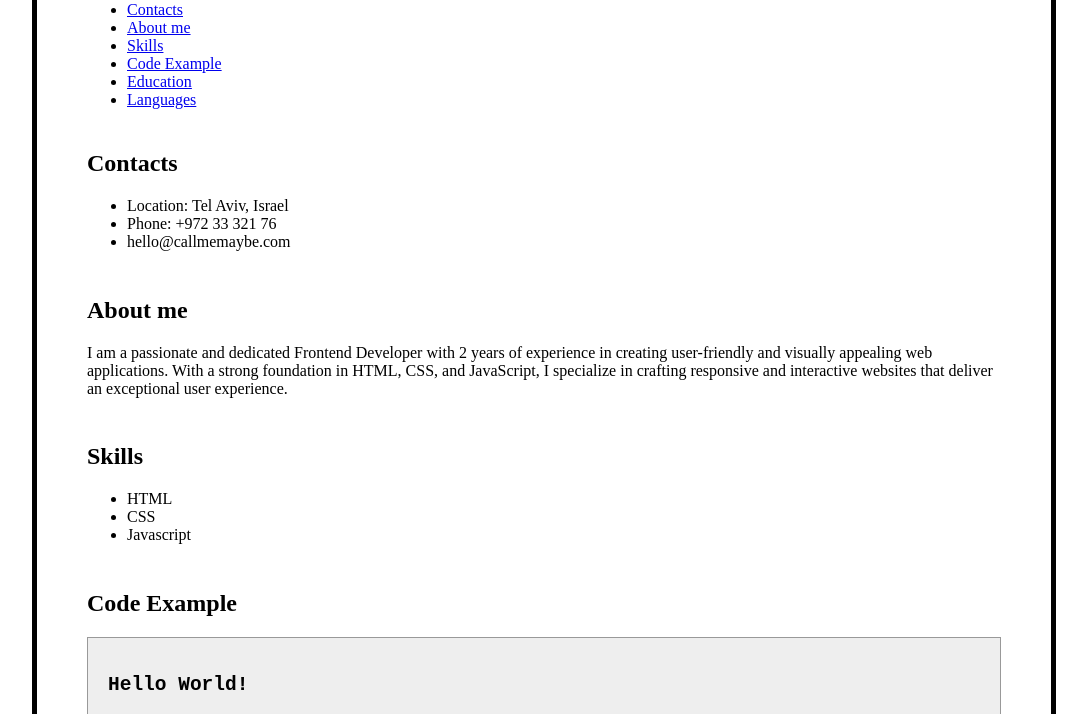
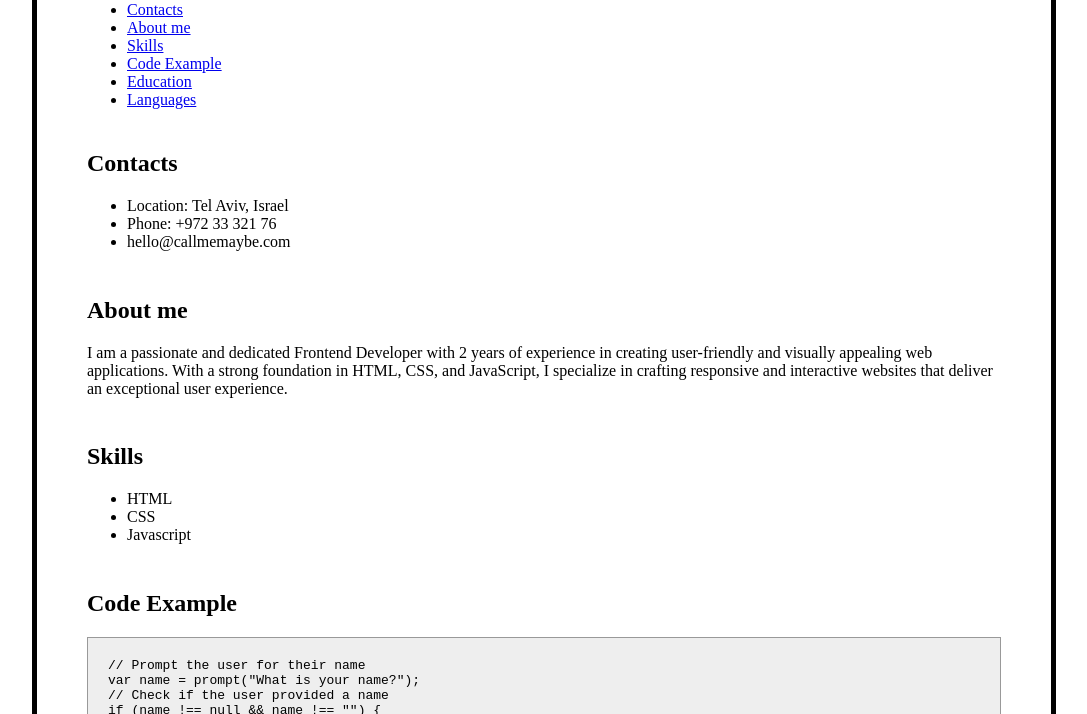
Before and after one commit to mishaserkov/test1, a plain HTML site: page index.html in a window 1280 px wide. Shown: the part 238-952 px from the top of the page, without its empty margins (96-1183 px from the left). Drawn offline with Linux system fonts and the light colour scheme.

Commit message:
Update index.html

```diff
--- a/index.html
+++ b/index.html
@@ -48,8 +48,25 @@
           <section class="section">
             <h2 id="code-example">Code Example</h2>
                 <code>
-                    <h2>Hello World!</h2>
-                    <p><Here's to the crazy ones. The misfits. The rebels. The troublemakers. The round pegs in the square holes. The ones who see things differently./p>
+                   // Prompt the user for their name
+                    <br>
+                    var name = prompt("What is your name?");
+                    <br>
+                    // Check if the user provided a name
+                    <br>
+                    if (name !== null && name !== "") {
+                    <br>
+                    // Greet the user
+                    <br>
+                    console.log("Hello, " + name + "! How are you today?");
+                    <br>
+                    } else {
+                    <br>
+                    // Handle case when the user did not provide a name
+                    <br>
+                    console.log("Hello there! Nice to meet you.");
+                    <br>
+                    }
                 </code>
           </section>
           <section class="section">
```
